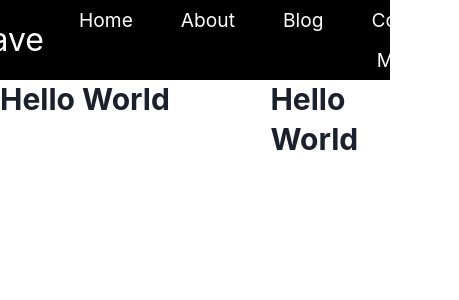
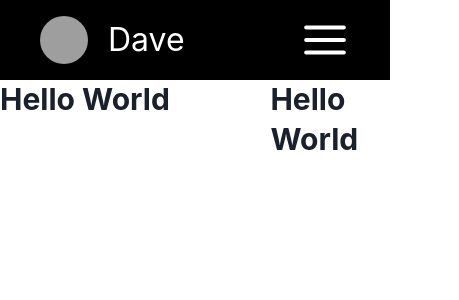
Before and after one commit to daveclinton/smallfeature, a Next.js app: page / in a window 390 px wide. Shown: the top 300 px of the page, 459 px wide, since content can reach past the window. Built offline with nearby package versions, Linux system fonts and the light colour scheme; grey boxes are pictures that could not be loaded.

Commit message:
feature: make navbar responsive across all devices

```diff
--- a/pages/components/navbar/index.tsx
+++ b/pages/components/navbar/index.tsx
@@ -1,7 +1,15 @@
-import { Avatar, Flex, Link, ListItem, UnorderedList } from "@chakra-ui/react";
+import { HamburgerIcon } from "@chakra-ui/icons";
+import {
+  Avatar,
+  Flex,
+  Link,
+  Box,
+  ListItem,
+  UnorderedList,
+} from "@chakra-ui/react";
 import React from "react";
 
-function index() {
+function navbar() {
   return (
     <Flex
       bg="black"
@@ -20,6 +28,7 @@ function index() {
         w="100%"
         h="80px"
         maxW="1500px"
+        ml={{ base: "40px" }}
       >
         <Avatar
           size={"md"}
@@ -40,7 +49,7 @@ function index() {
           Dave
         </Link>
         <UnorderedList
-          display="flex"
+          display={{ base: "none", lg: "flex" }}
           listStyleType="none"
           textAlign="center"
           mr="2rem"
@@ -138,9 +147,17 @@ function index() {
             </Link>
           </ListItem>
         </UnorderedList>
+        <Box>
+          <HamburgerIcon
+            color="white"
+            display={{ base: "block", lg: "none" }}
+            mr="40px"
+            boxSize="50px"
+          ></HamburgerIcon>
+        </Box>
       </Flex>
     </Flex>
   );
 }
 
-export default index;
+export default navbar;
```
